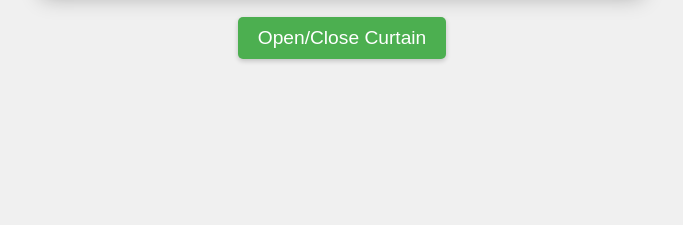
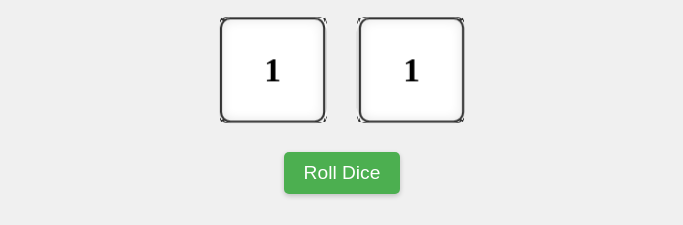
Before and after one commit to filippokansikas/animationsCSS, a plain HTML site: page index.html in a window 1280 px wide. Shown: the part 572-797 px from the top of the page, without its empty margins (298-981 px from the left). Drawn offline with Linux system fonts and the light colour scheme.

Commit message:
version with rolling dices

```diff
--- a/index.html
+++ b/index.html
@@ -20,6 +20,26 @@
 
     <button class="toggle-curtain">Open/Close Curtain</button>
 
+    <div class="dice-container">
+        <div class="dice" id="dice1">
+            <div class="face front">1</div>
+            <div class="face back">2</div>
+            <div class="face right">3</div>
+            <div class="face left">4</div>
+            <div class="face top">5</div>
+            <div class="face bottom">6</div>
+        </div>
+        <div class="dice" id="dice2">
+            <div class="face front">1</div>
+            <div class="face back">2</div>
+            <div class="face right">3</div>
+            <div class="face left">4</div>
+            <div class="face top">5</div>
+            <div class="face bottom">6</div>
+        </div>
+    </div>
+    <button class="roll-button">Roll Dice</button>
+
     <script src="script.js"></script>
 </body>
 </html>
--- a/script.js
+++ b/script.js
@@ -3,6 +3,48 @@ function cambiaColore() {
  const randomColor = '#' + Math.floor(Math.random() * 16777215).toString(16);
  button.style.backgroundColor = randomColor;
 }
+
+// Curtain functionality
 document.querySelector('.toggle-curtain').addEventListener('click', function() {
     document.querySelector('.curtain').classList.toggle('open');
 });
+
+// Dice functionality
+const dice1 = document.getElementById('dice1');
+const dice2 = document.getElementById('dice2');
+const rollButton = document.querySelector('.roll-button');
+
+function rollDice() {
+    // Remove rolling class if it exists
+    dice1.classList.remove('rolling');
+    dice2.classList.remove('rolling');
+
+    // Trigger reflow
+    void dice1.offsetWidth;
+    void dice2.offsetWidth;
+
+    // Add rolling class
+    dice1.classList.add('rolling');
+    dice2.classList.add('rolling');
+
+    // Generate random numbers after animation
+    setTimeout(() => {
+        const num1 = Math.floor(Math.random() * 6) + 1;
+        const num2 = Math.floor(Math.random() * 6) + 1;
+
+        // Set the final rotation based on the random number
+        const rotations = {
+            1: 'rotateX(0deg) rotateY(0deg)',
+            2: 'rotateX(0deg) rotateY(180deg)',
+            3: 'rotateX(0deg) rotateY(90deg)',
+            4: 'rotateX(0deg) rotateY(-90deg)',
+            5: 'rotateX(90deg) rotateY(0deg)',
+            6: 'rotateX(-90deg) rotateY(0deg)'
+        };
+
+        dice1.style.transform = rotations[num1];
+        dice2.style.transform = rotations[num2];
+    }, 1000);
+}
+
+rollButton.addEventListener('click', rollDice);
--- a/styles.css
+++ b/styles.css
@@ -11,6 +11,7 @@ body {
     justify-content: center;
     min-height: 100vh;
     background-color: #f0f0f0;
+    gap: 2rem;
 }
 
 .stage {
@@ -53,7 +54,6 @@ body {
 .right-curtain {
     background-image: url('https://media.istockphoto.com/id/886541926/photo/red-curtain-in-the-theater.jpg?s=612x612&w=0&k=20&c=n2y1lMiP7aGXKRYbMFsEkwGxW59QT9d3MmOKKfXvb4k=');
     transform-origin: left center;
-
 }
 
 .curtain.open .left-curtain {
@@ -90,7 +90,7 @@ body {
     text-shadow: 2px 2px 4px rgba(0, 0, 0, 0.5);
 }
 
-.toggle-curtain {
+.toggle-curtain, .roll-button {
     padding: 10px 20px;
     font-size: 1.2rem;
     background-color: #4CAF50;
@@ -102,8 +102,54 @@ body {
     box-shadow: 0 2px 5px rgba(0, 0, 0, 0.2);
 }
 
-.toggle-curtain:hover {
+.toggle-curtain:hover, .roll-button:hover {
     background-color: #45a049;
     transform: translateY(-2px);
     box-shadow: 0 4px 8px rgba(0, 0, 0, 0.3);
 }
+
+/* Dice Styles */
+.dice-container {
+    display: flex;
+    gap: 2rem;
+    perspective: 1000px;
+    margin-top: 2rem;
+}
+
+.dice {
+    width: 100px;
+    height: 100px;
+    position: relative;
+    transform-style: preserve-3d;
+}
+
+.face {
+    position: absolute;
+    width: 100%;
+    height: 100%;
+    background: white;
+    border: 2px solid #333;
+    border-radius: 10px;
+    display: flex;
+    justify-content: center;
+    align-items: center;
+    font-size: 2rem;
+    font-weight: bold;
+    box-shadow: inset 0 0 10px rgba(0, 0, 0, 0.1);
+}
+
+.front { transform: translateZ(50px); }
+.back { transform: translateZ(-50px) rotateY(180deg); }
+.right { transform: translateX(50px) rotateY(90deg); }
+.left { transform: translateX(-50px) rotateY(-90deg); }
+.top { transform: translateY(-50px) rotateX(90deg); }
+.bottom { transform: translateY(50px) rotateX(-90deg); }
+
+@keyframes roll {
+    0% { transform: rotateX(0) rotateY(0) rotateZ(0); }
+    100% { transform: rotateX(720deg) rotateY(360deg) rotateZ(180deg); }
+}
+
+.rolling {
+    animation: roll 1s ease-out;
+}
```
